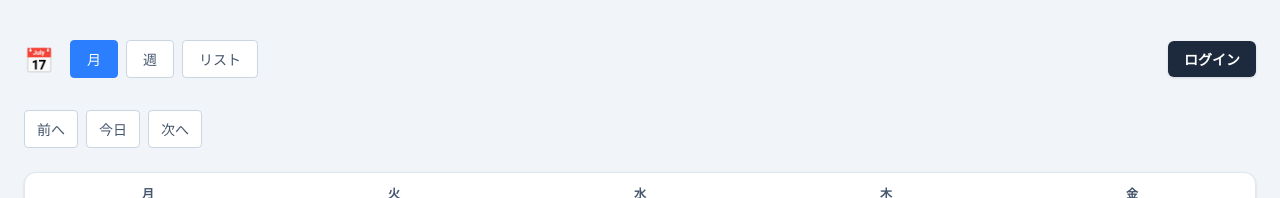
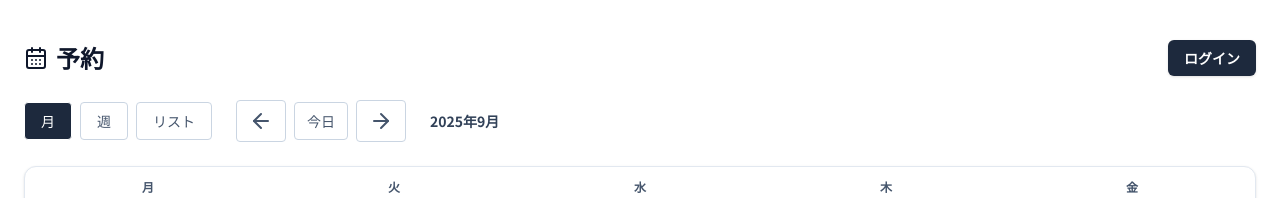
Before and after one commit to tktkaws/booking_01, a Next.js app: page / in a window 1280 px wide. Shown: the top 198 px of the page. Built offline with nearby package versions, Linux system fonts and the light colour scheme; no server answers; the database is empty.

Commit message:
add: lucideを導入

```diff
--- a/app/globals.css
+++ b/app/globals.css
@@ -22,5 +22,4 @@
 body {
   background: var(--background);
   color: var(--foreground);
-  /* font-family: var(--font-sans), "Noto Sans JP", "Apple Color Emoji", "Segoe UI Emoji", sans-serif; */
 }
--- a/app/layout.tsx
+++ b/app/layout.tsx
@@ -1,5 +1,5 @@
 import type { Metadata } from "next";
-import { Geist, Geist_Mono, Noto_Sans_JP } from "next/font/google";
+import { Geist, Geist_Mono, Noto_Sans_JP} from "next/font/google";
 import "./globals.css";
 
 const geistSans = Geist({
@@ -15,7 +15,7 @@ const geistMono = Geist_Mono({
 const notoSansJp = Noto_Sans_JP({
   variable: "--font-noto-sans-jp",
   subsets: ["latin"],
-  weight: ["300", "400", "500", "700"],
+  weight: ["300", "400", "500", "700", "800", "900"],
   display: "swap",
 });
 
--- a/app/page.tsx
+++ b/app/page.tsx
@@ -13,6 +13,7 @@ import { DepartmentEditModal } from "@/components/modal/DepartmentEditModal";
 import { UserEditModal } from "@/components/modal/UserEditModal";
 import { getSupabaseBrowserClient } from "@/lib/supabase/browser";
 import { AuthButton } from "@/components/auth/AuthButton";
+import { CalendarDays, ArrowLeft, ArrowRight } from 'lucide-react';
 // Supabase から profiles/departments を取得して表示用に利用
 import {
   addDays,
@@ -344,10 +345,15 @@ export default function Home() {
       const end = addDays(start, WORKING_DAY_COUNT - 1);
       return `${monthDayFormatter.format(start)}〜${monthDayFormatter.format(end)}`;
     }
-    if (view === "list") return "全予約一覧";
+    if (view === "list") {
+      const from = toDateKey(listFilterFrom).replaceAll("-", "/");
+      const to = listFilterTo ? toDateKey(listFilterTo).replaceAll("-", "/") : null;
+      return to ? `${from} ~ ${to}` : `${from} ~`;
+    }
     if (view === "users") return "ユーザー一覧";
+    if (view === "departments") return "部署一覧";
     return "";
-  }, [focusDate, view, weekReferenceDate]);
+  }, [focusDate, view, weekReferenceDate, listFilterFrom, listFilterTo]);
 
   const handlePrev = () => {
     if (view === "month") {
@@ -436,8 +442,6 @@ export default function Home() {
     setIsCreateModalOpen(true);
   };
 
-  // 共通部分は常に全幅表示にするため、main は全幅固定。
-  // ヘッダーを main の外に出すため、main は下側余白のみ。
   const mainClassName = cn("w-full px-6 pb-10", "max-w-none");
 
   const modalDate = selectedDate ?? focusDate;
@@ -453,10 +457,16 @@ export default function Home() {
   }, [sortedBookings, listFilterFrom, listFilterTo]);
 
   return (
-    <div className="min-h-screen bg-slate-100">
-      <header className="mb-8 px-6 pt-10 flex flex-col gap-4 sm:flex-row sm:items-center sm:justify-between">
-        <div className="flex flex-col gap-2 sm:flex-row sm:items-center sm:gap-4">
-          <h1 className="text-2xl font-semibold text-slate-900">📅</h1>
+    <div className="min-h-screen">
+      <header className="mb-6 px-6 pt-10 flex flex-col gap-4 sm:flex-row sm:items-center sm:justify-between">
+          <h1 className="text-2xl font-semibold text-slate-900 flex items-center gap-2"><CalendarDays />予約</h1>
+        <div className="flex items-center"><AuthButton /></div>
+      </header>
+      <main className={mainClassName}>
+
+        <div className={cn("mb-6")}>
+          <div className="flex flex-col gap-4 sm:flex-row sm:items-center sm:justify-between">
+            <div className="flex flex-wrap items-center gap-6">
               <div className="flex flex-wrap gap-2">
                 {(
                   isAdmin
@@ -470,48 +480,42 @@ export default function Home() {
                     className={cn(
                       "rounded border px-4 py-2 text-sm font-medium transition-colors",
                       view === key
-                    ? "border-blue-500 bg-blue-500 text-white"
-                    : "border-slate-300 bg-white text-slate-600 hover:border-slate-400"
+                        ? " bg-slate-800 text-white hover:bg-white hover:text-slate-800 focus:bg-white focus:text-slate-800"
+                        : "border-slate-300 text-slate-600 hover:ring-2"
                     )}
                   >
                     {label}
                   </button>
                 ))}
               </div>
-        </div>
-        <div className="flex items-center"><AuthButton /></div>
-      </header>
-      <main className={mainClassName}>
-
-        <div
-          className={cn(
-            "mb-6",
-            view === "list" ? "mx-auto w-full max-w-[1200px]" : ""
-          )}
-        >
-          <div className="flex flex-col-reverse gap-4 sm:flex-row sm:items-center sm:justify-between">
               {view !== "list" && (
                 <div className="flex items-center gap-2">
                   <button
                     type="button"
                     onClick={handlePrev}
-                  className="rounded border border-slate-300 bg-white px-3 py-2 text-sm text-slate-600 hover:border-slate-400"
+                    aria-label="前へ"
+                    className="rounded border border-slate-300 px-3 py-2 text-sm text-slate-600 hover:ring-2"
+                    title="前へ"
                   >
-                  前へ
+                    <span className="sr-only">前へ</span>
+                    <ArrowLeft />
                   </button>
                   <button
                     type="button"
                     onClick={handleToday}
-                  className="rounded border border-slate-300 bg-white px-3 py-2 text-sm text-slate-600 hover:border-slate-400"
+                    className="rounded border border-slate-300 px-3 py-2 text-sm text-slate-600 hover:ring-2"
                   >
                     今日
                   </button>
                   <button
                     type="button"
                     onClick={handleNext}
-                  className="rounded border border-slate-300 bg-white px-3 py-2 text-sm text-slate-600 hover:border-slate-400"
+                    aria-label="次へ"
+                    className="rounded border border-slate-300 px-3 py-2 text-sm text-slate-600 hover:ring-2"
+                    title="次へ"
                   >
-                  次へ
+                    <span className="sr-only">次へ</span>
+                    <ArrowRight />
                   </button>
                 </div>
               )}
@@ -545,11 +549,15 @@ export default function Home() {
                   </label>
                 </div>
               )}
+              <div className="text-sm font-semibold text-slate-700">
+                {viewLabel}
+              </div>
+            </div>
             {isAuthed && (
               <button
                 type="button"
                 onClick={() => handleOpenCreateModal()}
-                  className="ml-auto rounded-md bg-blue-500 px-4 py-2 text-sm font-semibold text-white shadow-sm"
+                className="sm:ml-auto rounded bg-slate-800 px-4 py-2 text-sm font-semibold text-white shadow-sm hover:bg-white hover:text-slate-800 focus:bg-white focus:text-slate-800"
               >
                 予約を作成
               </button>
@@ -577,9 +585,7 @@ export default function Home() {
           />
         )}
         {view === "list" && (
-          <div className="mx-auto w-full max-w-[1200px] overflow-hidden">
           <ListView bookings={filteredListBookings} onBookingClick={handleOpenDetail} />
-          </div>
         )}
         {view === "users" && isAdmin && (
           <div className="mx-auto w-full max-w-[1200px]">
--- a/package.json
+++ b/package.json
@@ -11,6 +11,7 @@
   "dependencies": {
     "@supabase/ssr": "^0.7.0",
     "@supabase/supabase-js": "^2.58.0",
+    "lucide-react": "^0.545.0",
     "next": "15.5.3",
     "react": "19.1.0",
     "react-dom": "19.1.0"
```
Also changed, not shown: 1 other file (tests, documents, lock files or other folders). Lines whose indentation alone changed are shown as unchanged.
